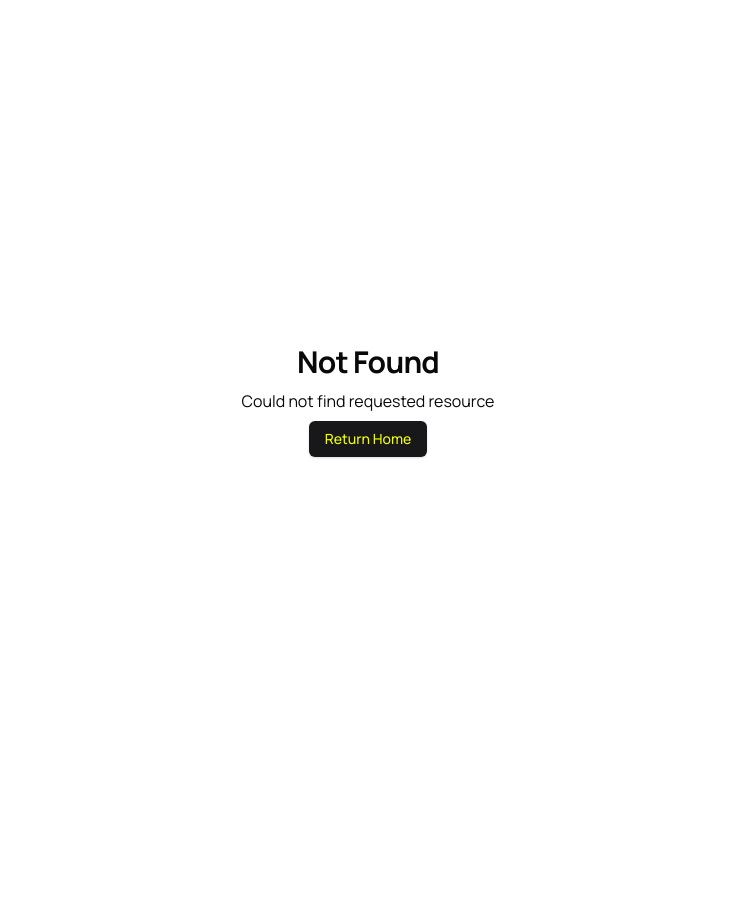
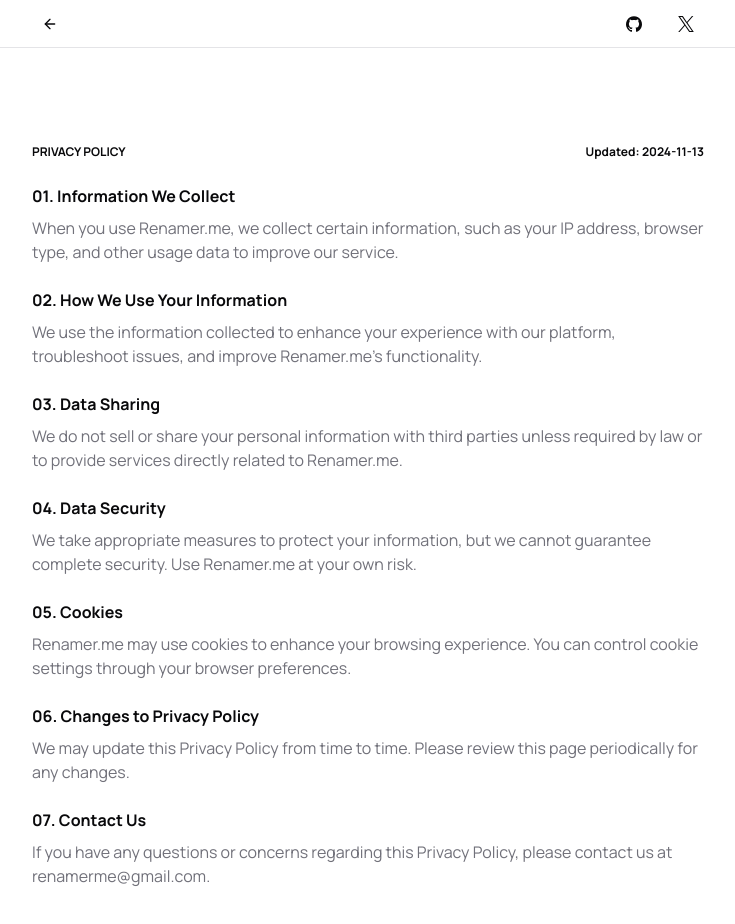
Before and after one commit to rejaulkariim/renamer, a Next.js app: page /privacy in a window 1280 px wide. Before the commit this address had no page. Shown: the top 924 px of the page, without its empty margins (272-1007 px from the left). Before the commit the page ends 800 px from the top, so only its background shows below. Built offline with nearby package versions, Linux system fonts and the light colour scheme.

Commit message:
feat: added privacy page

```diff
--- /dev/null
+++ b/src/app/(legal)/privacy/page.tsx
@@ -0,0 +1,76 @@
+import { Metadata } from "next";
+
+export const metadata: Metadata = {
+  title: "Privacy Policy",
+  description:
+    "By using Renamer.me, you agree to our Privacy Policy. Please read carefully.",
+};
+
+const PrivacyPage = () => {
+  return (
+    <section className="max-w-2xl mx-auto py-10 md:py-20">
+      <div className="flex justify-between items-center my-4">
+        <p className="text-xs uppercase font-bold">Privacy Policy</p>
+        <p className="text-xs font-bold">Updated: 2024-11-13</p>
+      </div>
+      <div className="mt-6 space-y-2">
+        <h3 className="font-bold">01. Information We Collect</h3>
+        <p className="text-base font-normal text-muted-foreground">
+          When you use Renamer.me, we collect certain information, such as your
+          IP address, browser type, and other usage data to improve our service.
+        </p>
+      </div>
+
+      <div className="mt-6 space-y-2">
+        <h3 className="font-bold">02. How We Use Your Information</h3>
+        <p className="text-base font-normal text-muted-foreground">
+          We use the information collected to enhance your experience with our
+          platform, troubleshoot issues, and improve Renamer.me’s functionality.
+        </p>
+      </div>
+
+      <div className="mt-6 space-y-2">
+        <h3 className="font-bold">03. Data Sharing</h3>
+        <p className="text-base font-normal text-muted-foreground">
+          We do not sell or share your personal information with third parties
+          unless required by law or to provide services directly related to
+          Renamer.me.
+        </p>
+      </div>
+
+      <div className="mt-6 space-y-2">
+        <h3 className="font-bold">04. Data Security</h3>
+        <p className="text-base font-normal text-muted-foreground">
+          We take appropriate measures to protect your information, but we
+          cannot guarantee complete security. Use Renamer.me at your own risk.
+        </p>
+      </div>
+
+      <div className="mt-6 space-y-2">
+        <h3 className="font-bold">05. Cookies</h3>
+        <p className="text-base font-normal text-muted-foreground">
+          Renamer.me may use cookies to enhance your browsing experience. You
+          can control cookie settings through your browser preferences.
+        </p>
+      </div>
+
+      <div className="mt-6 space-y-2">
+        <h3 className="font-bold">06. Changes to Privacy Policy</h3>
+        <p className="text-base font-normal text-muted-foreground">
+          We may update this Privacy Policy from time to time. Please review
+          this page periodically for any changes.
+        </p>
+      </div>
+
+      <div className="mt-6 space-y-2">
+        <h3 className="font-bold">07. Contact Us</h3>
+        <p className="text-base font-normal text-muted-foreground">
+          If you have any questions or concerns regarding this Privacy Policy,
+          please contact us at renamerme@gmail.com.
+        </p>
+      </div>
+    </section>
+  );
+};
+
+export default PrivacyPage;
--- a/src/app/(legal)/terms/page.tsx
+++ b/src/app/(legal)/terms/page.tsx
@@ -41,7 +41,7 @@
       </div>
 
       <div className="mt-6 space-y-2">
-        <h3 className="font-bold">03. Governing Law</h3>
+        <h3 className="font-bold">04. Governing Law</h3>
         <p className="text-base font-normal text-muted-foreground">
           These terms are governed by the laws where Renamer.me operates. Any
           disputes will be handled in our local courts.
@@ -49,7 +49,7 @@
       </div>
 
       <div className="mt-6 space-y-2">
-        <h3 className="font-bold">04. Changes to Terms</h3>
+        <h3 className="font-bold">05. Changes to Terms</h3>
         <p className="text-base font-normal text-muted-foreground">
           We may update these terms occasionally. It’s a good idea to check back
           here from time to time.
@@ -57,7 +57,7 @@
       </div>
 
       <div className="mt-6 space-y-2">
-        <h3 className="font-bold">05. Contact</h3>
+        <h3 className="font-bold">06. Contact</h3>
         <p className="text-base font-normal text-muted-foreground">
           If you have questions, please reach out to us at renamerme@gmail.com
         </p>
```
